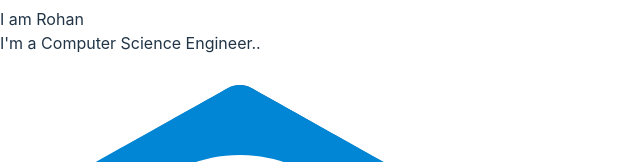
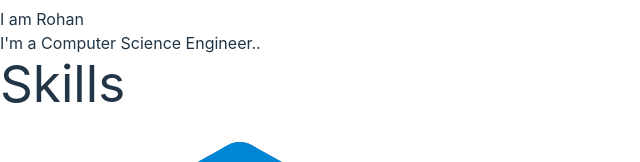
Before and after one commit to rohancs127/rohan-portfolio, a React (Vite) app: page / in a window 1280 px wide. Shown: the part 469-631 px from the top of the page, without its empty margins (0-640 px from the left). Built offline with nearby package versions, Linux system fonts and the light colour scheme.

Commit message:
adss heading for skills section

```diff
--- a/src/Pages/SkillSection.jsx
+++ b/src/Pages/SkillSection.jsx
@@ -1,9 +1,15 @@
-import React from 'react';
-import Skill from '../Components/Skill';
+import React from "react";
+import Skill from "../Components/Skill";
 
 function SkillSection() {
   return (
-    <div className="flex flex-wrap justify-center">
+    <div>
+      <div className="flex justify-center p-10">
+        <h1 className="font-bold text-indigo-300 hover:tracking-widest transition-all duration-300">
+          Skills
+        </h1>
+      </div>
+      <div className="flex flex-wrap justify-center">
         <Skill image="../../src/assets/skillLogos/c++.svg" skill="C++" />
         <Skill image="../../src/assets/skillLogos/java.svg" skill="JAVA" />
         <Skill image="../../src/assets/skillLogos/python.svg" skill="PYTHON" />
@@ -20,7 +26,8 @@
           skill="TAILWIND CSS"
         />
       </div>
-  )
+    </div>
+  );
 }
 
-export default SkillSection
+export default SkillSection;
```
